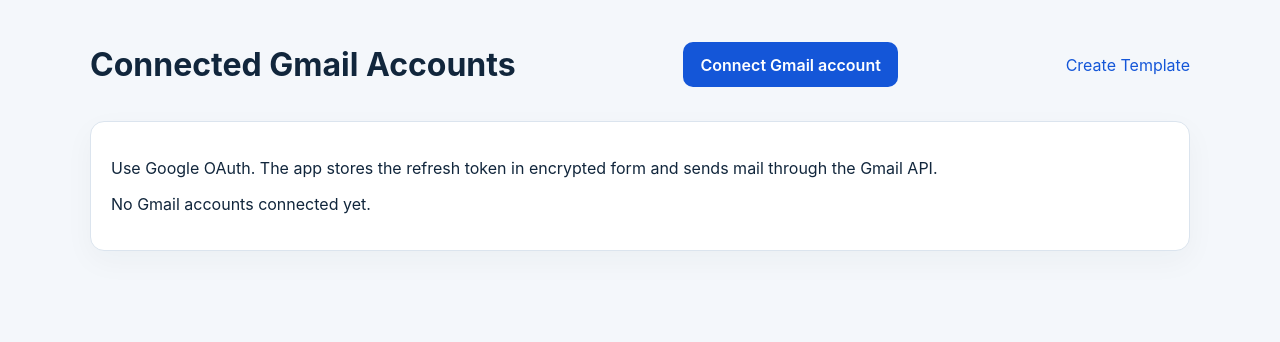
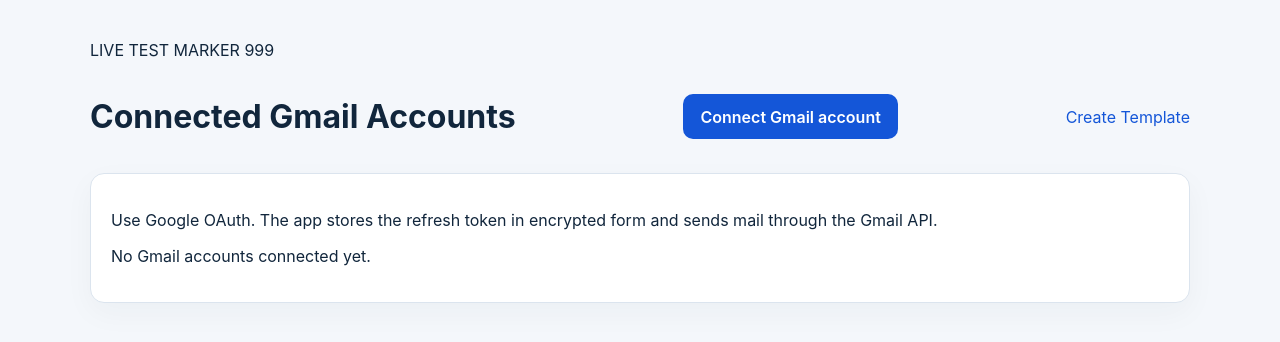
Before and after one commit to Heis7X/BATCH-SENDER, a Django app: page /gmail/ in a window 1280 px wide. Shown: the part 100-442 px from the top of the page. Run offline with Django 5.2, Linux system fonts and the light colour scheme; a user stored in the database is signed in; data that the repository does not hold is empty.

Commit message:
Add marker to connections page

```diff
--- a/templates/mailer/connections.html
+++ b/templates/mailer/connections.html
@@ -1,6 +1,7 @@
 {% extends 'base.html' %}
 {% block title %}Gmail Accounts{% endblock %}
 {% block content %}
+<p>LIVE TEST MARKER 999</p>
 <div class="page-header">
     <h1>Connected Gmail Accounts</h1>
     <a class="button" href="{% url 'gmail_connect' %}">Connect Gmail account</a>
```
